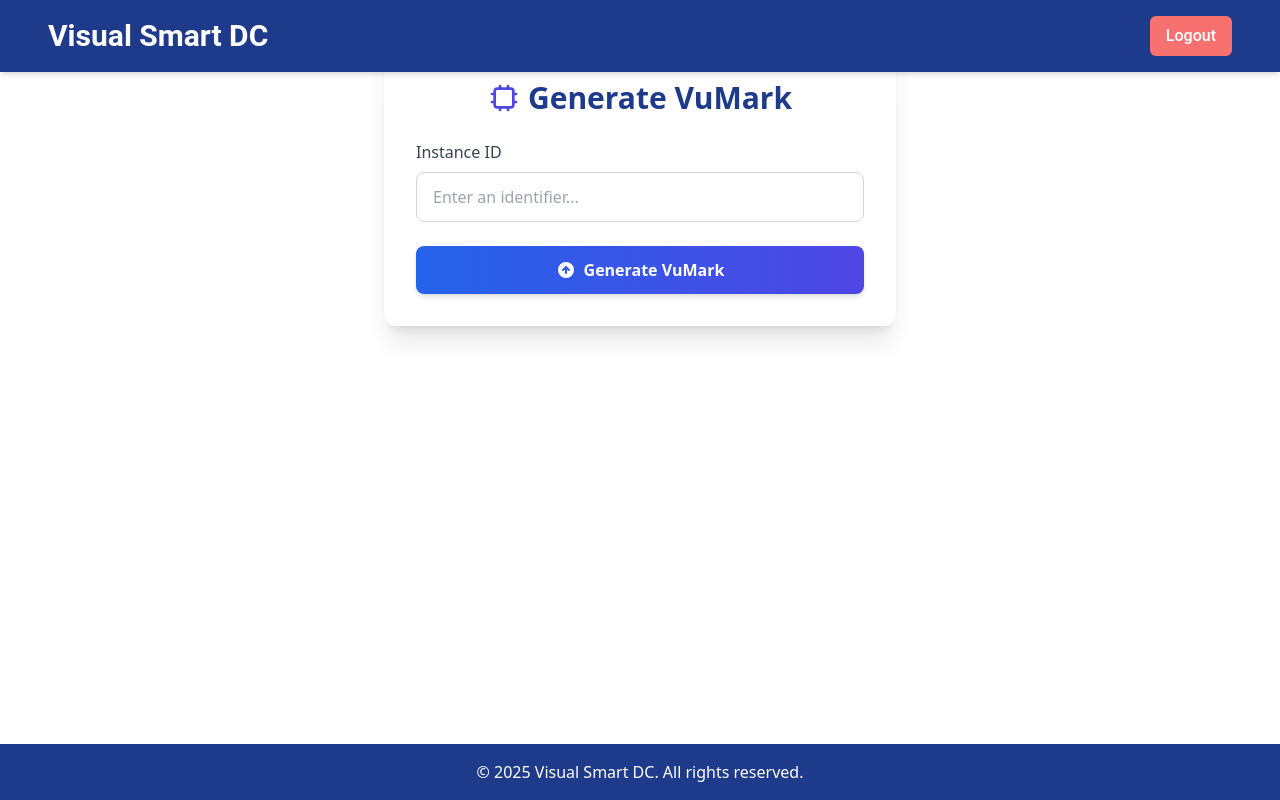
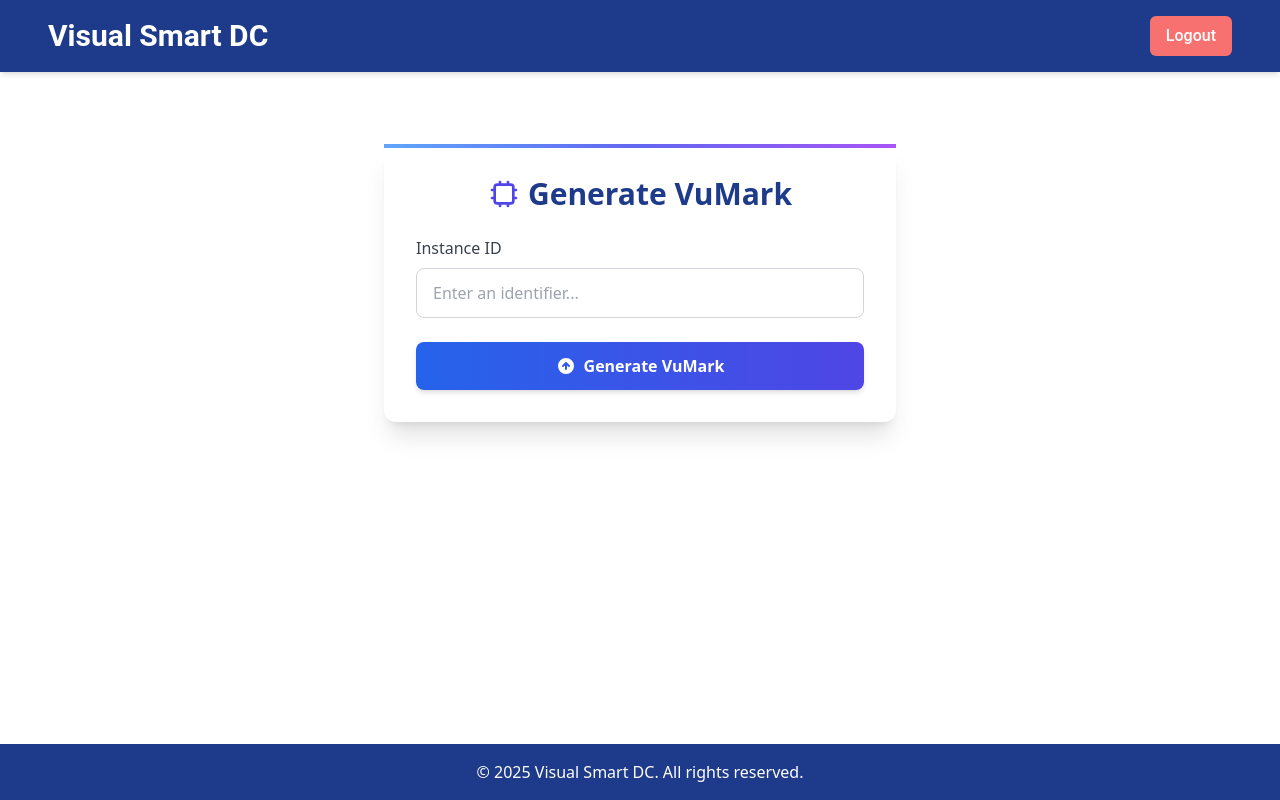
Before and after one commit to Imamsha/VumarkGenerator-UI, a React (Vite) app: page /home in a window 1280 px wide. Built offline with nearby package versions, Linux system fonts and the light colour scheme.

Commit message:
fix reponsive changes

```diff
--- a/src/components/form/VuMarkForm.jsx
+++ b/src/components/form/VuMarkForm.jsx
@@ -97,7 +97,7 @@ const VuMarkForm = () => {
   ];
 
   return (
-    <div className="flex items-center justify-center w-full py-12">
+    <div className="flex items-center justify-center w-full h-full py-36 px-2">
       <motion.div
         initial={{ opacity: 0, y: 20 }}
         animate={{ opacity: 1, y: 0 }}
@@ -109,7 +109,7 @@ const VuMarkForm = () => {
             initial={{ opacity: 0, y: -50 }}
             animate={{ opacity: 1, y: 0 }}
             exit={{ opacity: 0 }}
-            className="absolute top-4 right-4 bg-green-100 text-green-800 px-4 py-2 rounded-md shadow-md"
+            className="absolute top-4 right-4 bg-green-300 text-green-800 px-4 py-2 rounded-md shadow-md"
           >
             Success!
           </motion.div>
--- a/src/features/vumarkSlice.js
+++ b/src/features/vumarkSlice.js
@@ -6,6 +6,7 @@ export const generateVuMark = createAsyncThunk(
   async (data) => {
     const response = await axios.post(
       "http://4.240.114.116:8013/api/v1/vumark/generate",
+      // "http://192.168.68.103:8013/api/v1/vumark/generate",
       data
     );
     return response.data;
```
